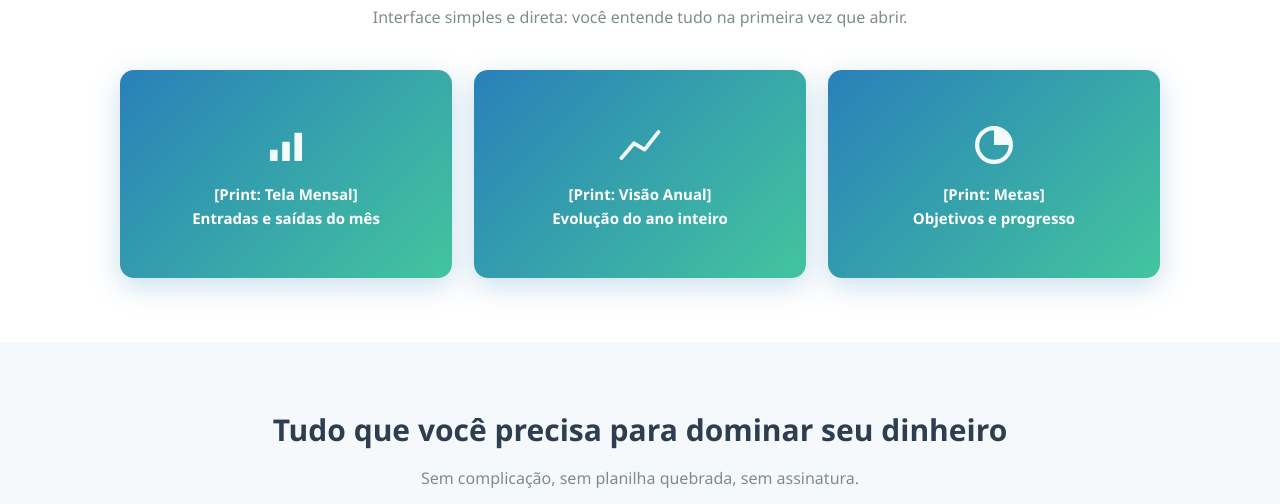
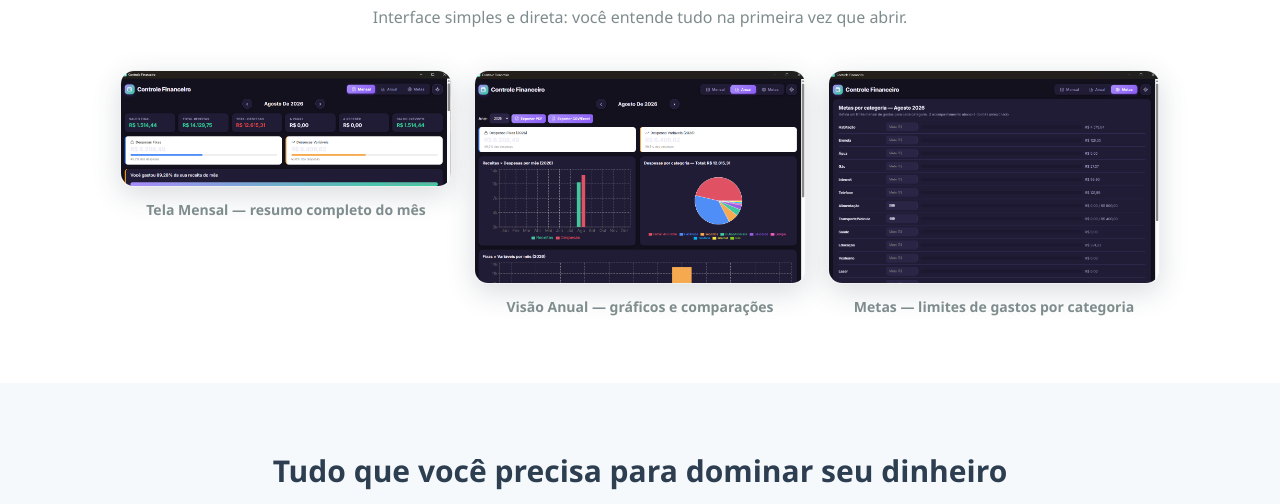
Before and after one commit to onesynth/controle-financeiro-site, a plain HTML site: page index.html in a window 1280 px wide. Shown: the part 712-1216 px from the top of the page. Drawn offline with Linux system fonts and the light colour scheme.

Commit message:
Substitui placeholders por screenshots reais do app

```diff
--- a/index.html
+++ b/index.html
@@ -36,11 +36,10 @@
 
   /* Prints */
   .prints { display: grid; grid-template-columns: repeat(auto-fit, minmax(260px, 1fr)); gap: 22px; }
-  .print { border-radius: 14px; background: linear-gradient(135deg, var(--azul), var(--verde));
-           aspect-ratio: 16/10; display: flex; align-items: center; justify-content: center;
-           color: #fff; font-weight: 600; font-size: 15px; box-shadow: 0 8px 28px rgba(41,128,185,.25);
-           flex-direction: column; gap: 10px; text-align: center; padding: 16px; }
-  .print svg { width: 54px; height: 54px; opacity: .95; }
+  .print-img { margin: 0; display: flex; flex-direction: column; gap: 12px; }
+  .print-img img { width: 100%; border-radius: 14px; box-shadow: 0 8px 28px rgba(44,62,80,.18);
+                   border: 1px solid rgba(44,62,80,.08); }
+  .print-img figcaption { text-align: center; color: var(--cinza); font-size: 14px; font-weight: 600; }
 
   /* Benefícios */
   .beneficios { display: grid; grid-template-columns: repeat(auto-fit, minmax(280px, 1fr)); gap: 22px; }
@@ -101,20 +100,19 @@
   <div class="container">
     <h2>Veja o app funcionando</h2>
     <p class="section-sub">Interface simples e direta: você entende tudo na primeira vez que abrir.</p>
-    <!-- TODO PRINTS: substituir placeholders por screenshots reais do app -->
     <div class="prints">
-      <div class="print">
-        <svg viewBox="0 0 256 256"><rect x="52" y="150" width="36" height="54" rx="4" fill="#fff"/><rect x="110" y="112" width="36" height="92" rx="4" fill="#fff"/><rect x="168" y="70" width="36" height="134" rx="4" fill="#fff"/></svg>
-        [Print: Tela Mensal]<br>Entradas e saídas do mês
-      </div>
-      <div class="print">
-        <svg viewBox="0 0 256 256"><polyline points="40,190 100,120 150,150 216,66" fill="none" stroke="#fff" stroke-width="18" stroke-linecap="round" stroke-linejoin="round"/></svg>
-        [Print: Visão Anual]<br>Evolução do ano inteiro
-      </div>
-      <div class="print">
-        <svg viewBox="0 0 256 256"><circle cx="128" cy="128" r="80" fill="none" stroke="#fff" stroke-width="20"/><path d="M128 48 A80 80 0 0 1 208 128 L128 128 Z" fill="#fff"/></svg>
-        [Print: Metas]<br>Objetivos e progresso
-      </div>
+      <figure class="print-img">
+        <img src="img/mensal.png" alt="Tela Mensal do Controle Financeiro Pro" loading="lazy">
+        <figcaption>Tela Mensal — resumo completo do mês</figcaption>
+      </figure>
+      <figure class="print-img">
+        <img src="img/anual.png" alt="Visão Anual com gráficos" loading="lazy">
+        <figcaption>Visão Anual — gráficos e comparações</figcaption>
+      </figure>
+      <figure class="print-img">
+        <img src="img/metas.png" alt="Metas por categoria" loading="lazy">
+        <figcaption>Metas — limites de gastos por categoria</figcaption>
+      </figure>
     </div>
   </div>
 </section>
```
Also changed, not shown: img/anual.png (added), img/mensal.png (added), img/metas.png (added).
